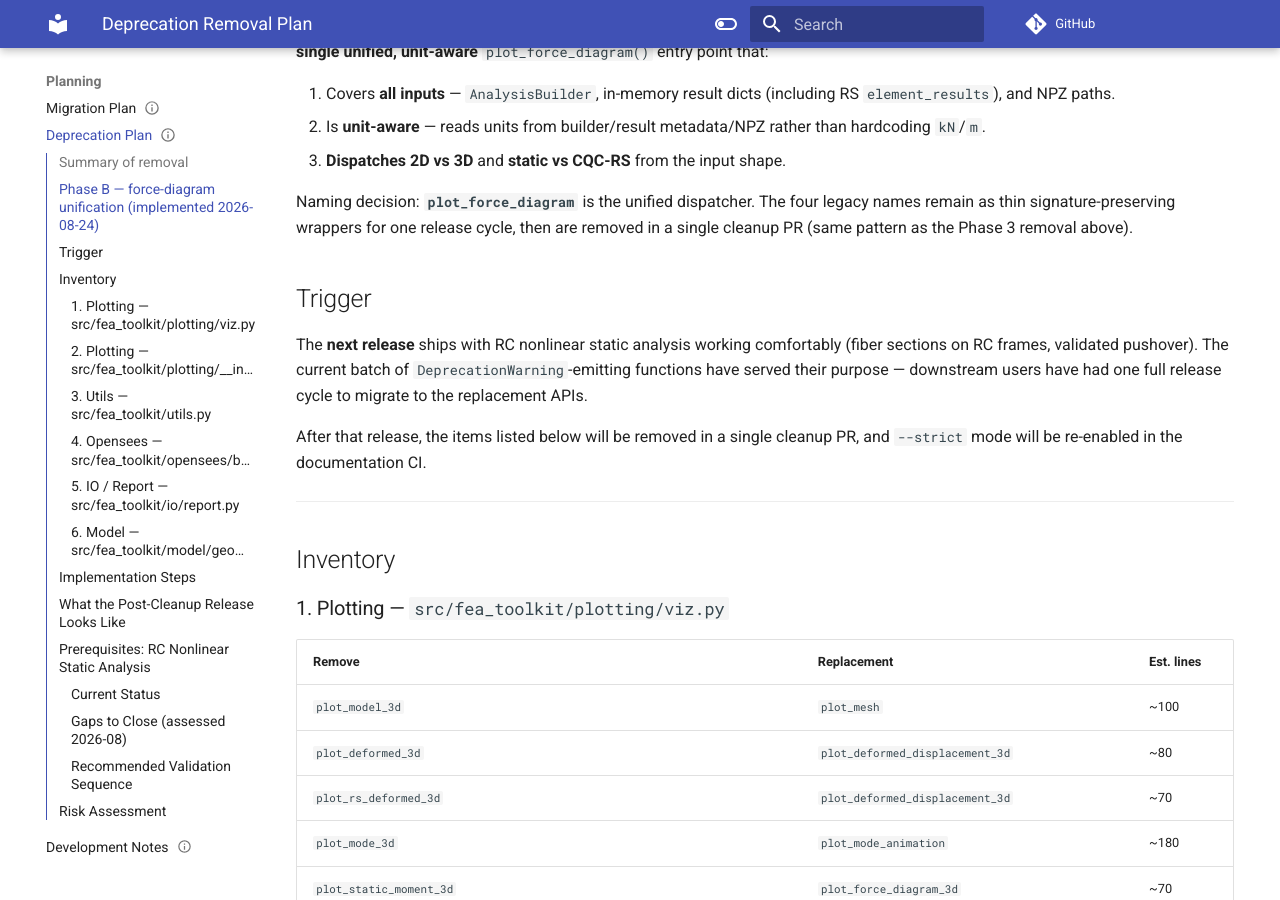
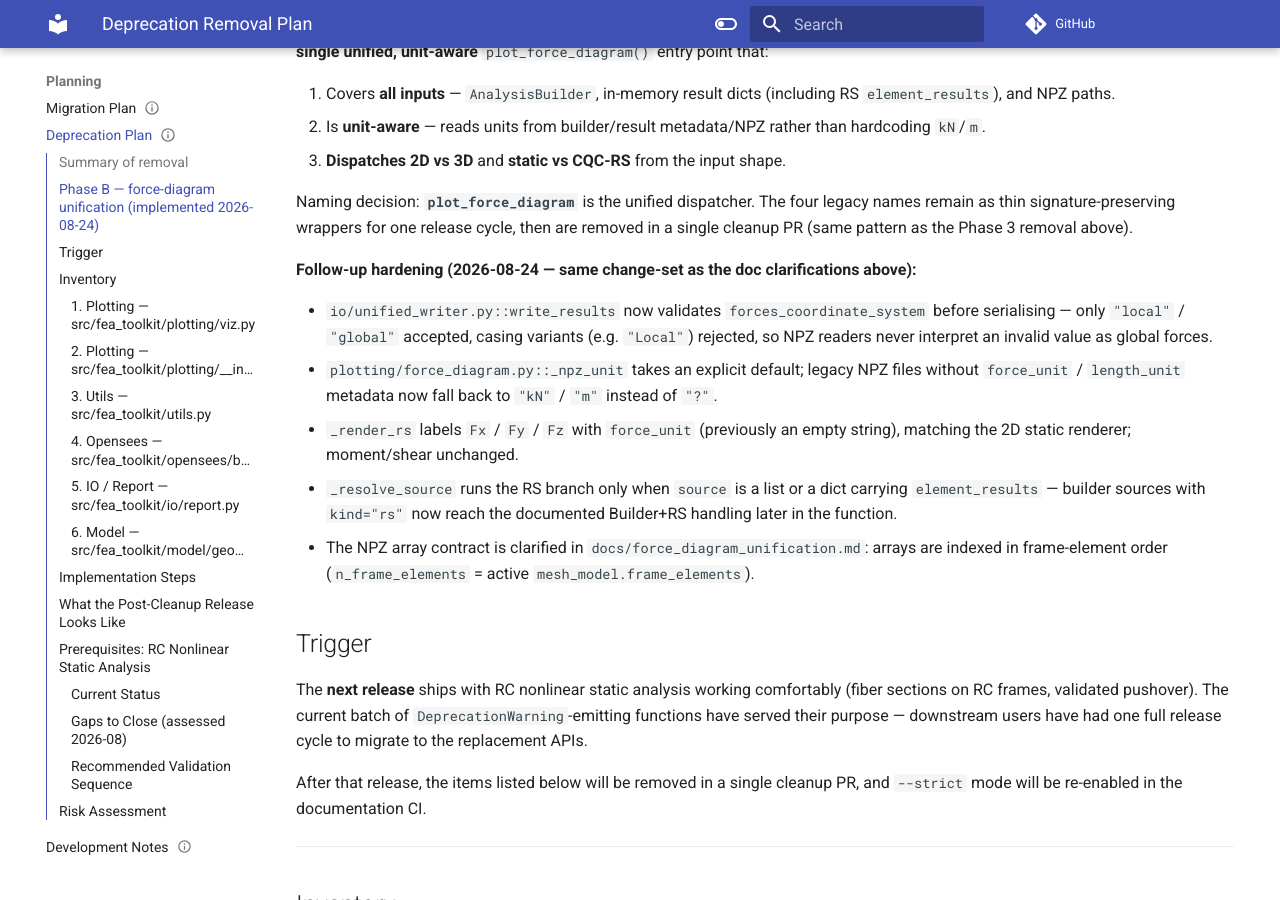
Before and after one commit to boustrephon/fea_toolkit, an MkDocs documentation site: the page built from docs/deprecation_plan.md, in a window 1280 px wide and 900 px high, scrolled down 988 px. Built offline with MkDocs 1.6.1 and Material for MkDocs 9.7.7, drawn with Linux system fonts in a browser that asks for light colours; comment, search, counter and statistics services are not loaded.

Commit message:
docs(planning): record force-diagram hardening follow-up in plan

```diff
--- a/docs/deprecation_plan.md
+++ b/docs/deprecation_plan.md
@@ -62,6 +62,25 @@ Naming decision: **`plot_force_diagram`** is the unified dispatcher.  The
 four legacy names remain as thin signature-preserving wrappers for one
 release cycle, then are removed in a single cleanup PR (same pattern as the
 Phase 3 removal above).
+
+**Follow-up hardening (2026-08-24 — same change-set as the doc
+clarifications above):**
+
+- `io/unified_writer.py::write_results` now validates
+  `forces_coordinate_system` before serialising — only `"local"` /
+  `"global"` accepted, casing variants (e.g. `"Local"`) rejected, so NPZ
+  readers never interpret an invalid value as global forces.
+- `plotting/force_diagram.py::_npz_unit` takes an explicit default;
+  legacy NPZ files without `force_unit` / `length_unit` metadata now fall
+  back to `"kN"` / `"m"` instead of `"?"`.
+- `_render_rs` labels `Fx` / `Fy` / `Fz` with `force_unit` (previously an
+  empty string), matching the 2D static renderer; moment/shear unchanged.
+- `_resolve_source` runs the RS branch only when `source` is a list or a
+  dict carrying `element_results` — builder sources with `kind="rs"` now
+  reach the documented Builder+RS handling later in the function.
+- The NPZ array contract is clarified in
+  `docs/force_diagram_unification.md`: arrays are indexed in frame-element
+  order (`n_frame_elements` = active `mesh_model.frame_elements`).
 
 ## Trigger
 
```
